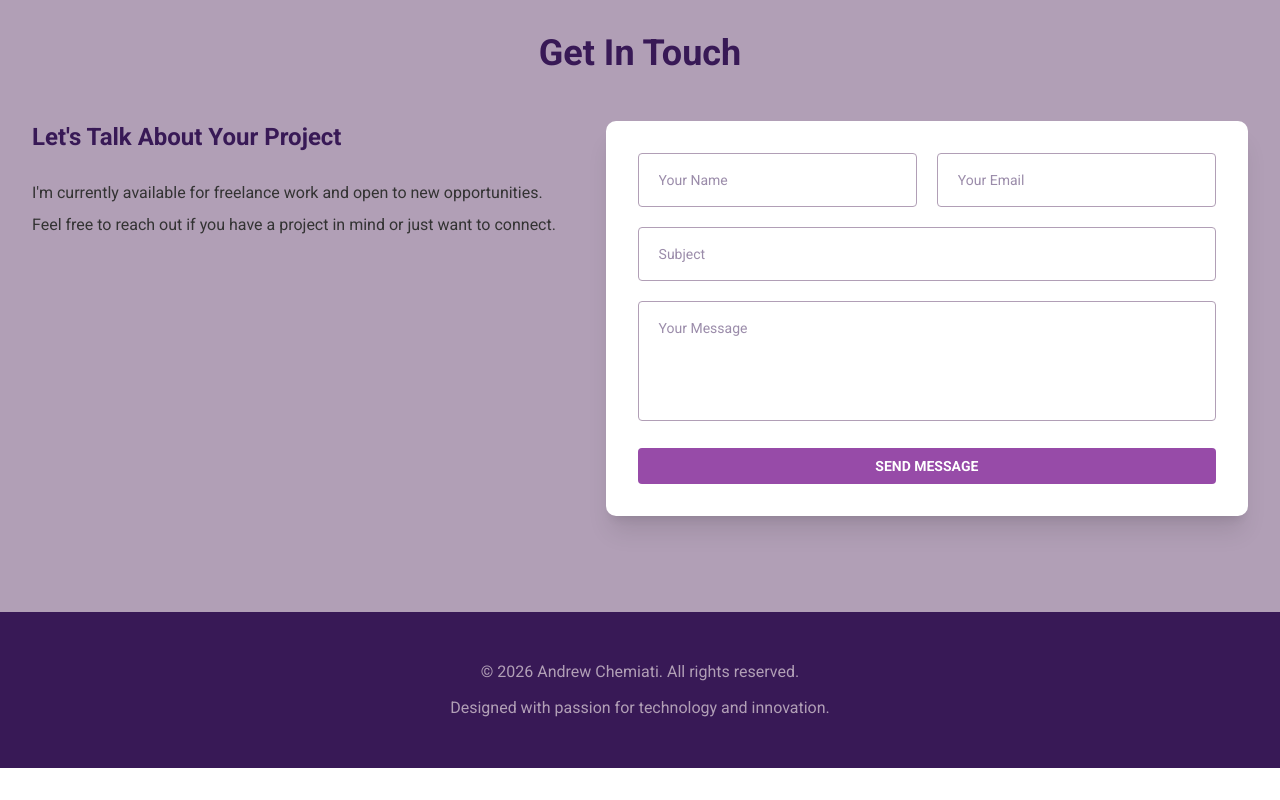
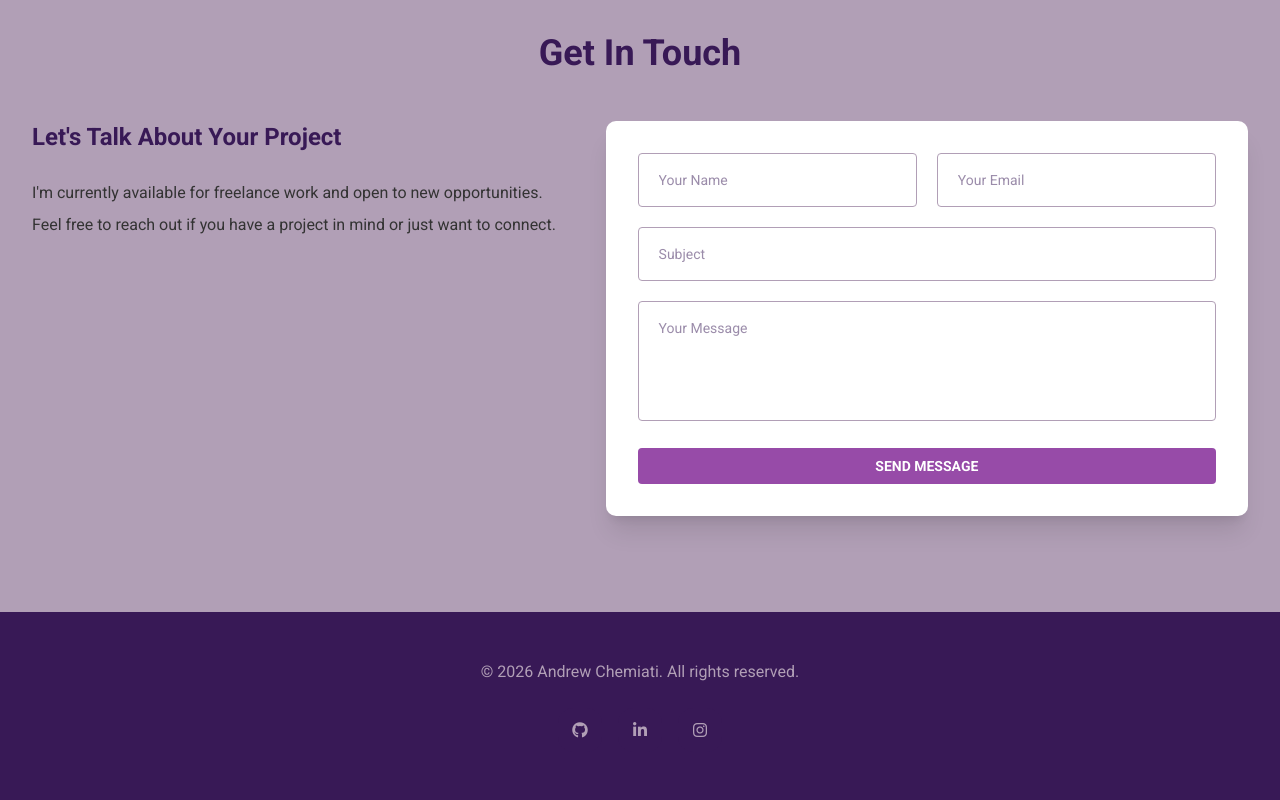
Before and after one commit to csandrew/csandrew_portfolio, a React (Vite) app: page / in a window 1280 px wide. Shown: the part 2955-3755 px from the top of the page. Before the commit the page ends 3723 px from the top, so only its background shows below. Built offline with nearby package versions, Linux system fonts and the light colour scheme; the HTML template or start-up script is replaced by a standard one.

Commit message:
Update portfolio UI and fix components

```diff
--- a/src/components/Footer.jsx
+++ b/src/components/Footer.jsx
@@ -1,10 +1,49 @@
+
+import React from "react";
 
 function Footer() {
+
+  const socialLinks = [
+    {
+      href: "https://github.com/csAndrew",
+      iconClass: "fab fa-github",
+      label: "GitHub",
+    },
+    {
+      href: "https://www.linkedin.com/in/c-s-andrew",
+      iconClass: "fab fa-linkedin-in",
+      label: "LinkedIn",
+    },
+    {
+      href: "https://www.instagram.com/csandrew_ke",
+      iconClass: "fab fa-instagram",
+      label: "Instagram",
+    },
+  ];
+
   return (
     <footer className="bg-dark py-12 text-center text-light">
       <div className="mx-auto max-w-7xl px-6 sm:px-8">
         <p>© 2026 Andrew Chemiati. All rights reserved.</p>
-        <p className="mt-3">Designed with passion for technology and innovation.</p>
+
+        {/*<p className="mt-3">
+          Designed with passion for technology and innovation.
+        </p>*/}
+
+        <div className="mt-6 flex flex-wrap justify-center gap-4">
+          {socialLinks.map((social) => (
+            <a
+              key={social.href}
+              href={social.href}
+              target="_blank"
+              rel="noreferrer"
+              aria-label={social.label}
+              className="inline-flex h-11 w-11 items-center justify-center rounded-[15px] bg-dark text-light transition duration-300 transform hover:scale-110 hover:bg-primary hover:shadow-lg"
+            >
+              <i className={social.iconClass}></i>
+            </a>
+          ))}
+        </div>
       </div>
     </footer>
   );
```
Also changed, not shown: src/components/Header.jsx (+0 -101 lines).
